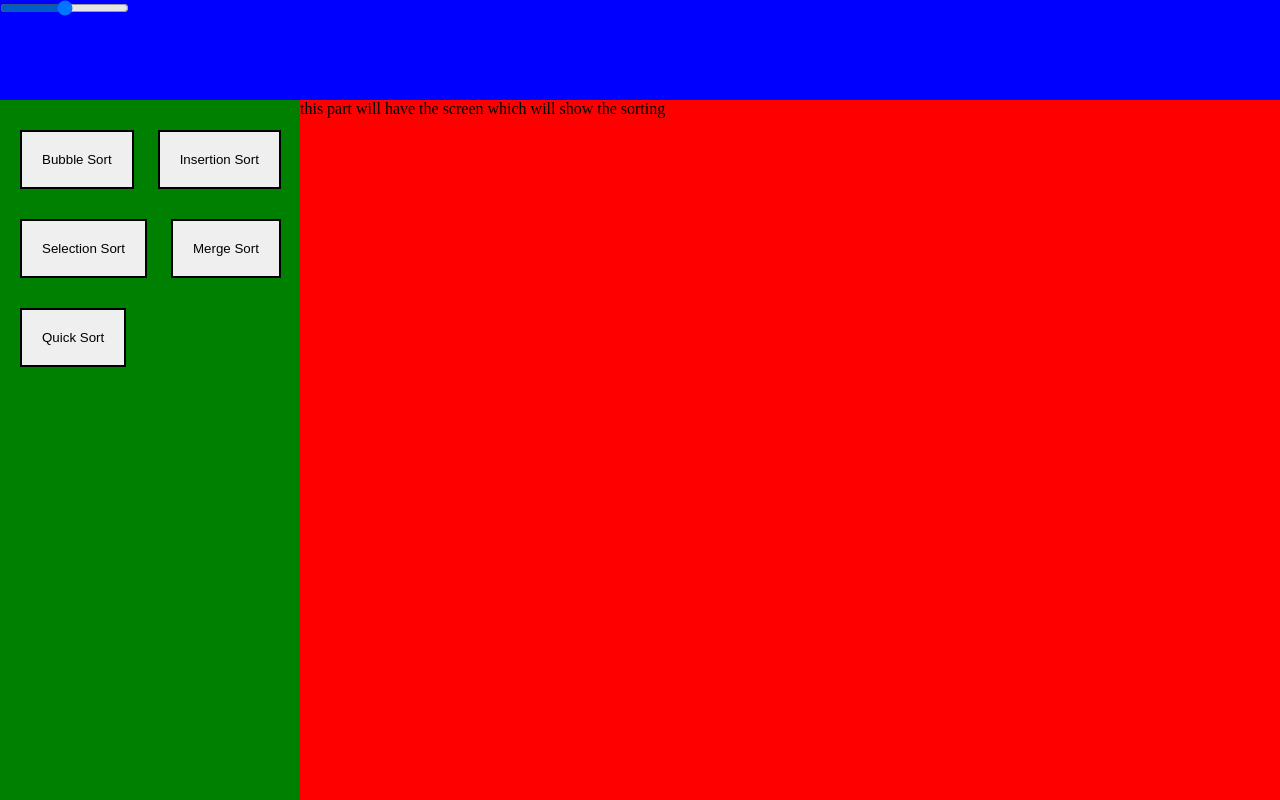
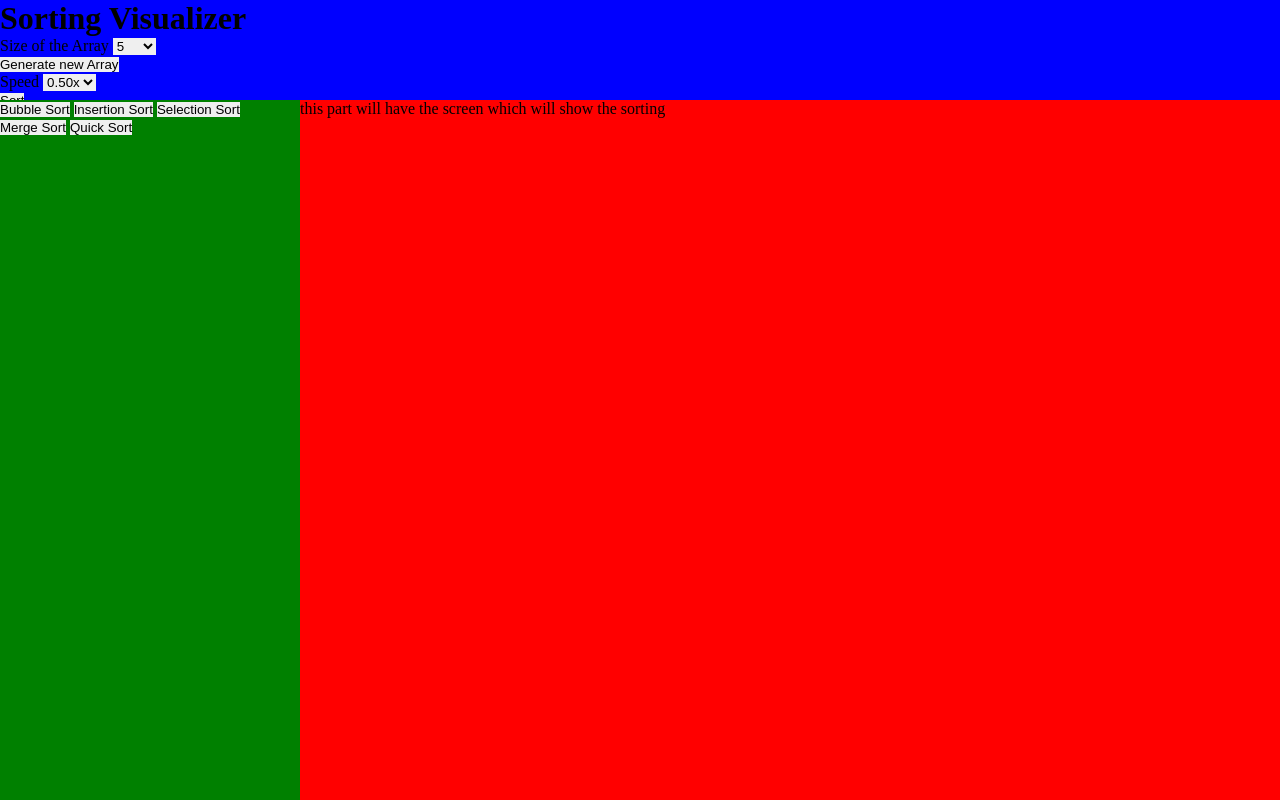
Before and after one commit to Adityacodin/Sorting-Visualizer, a Flask app: page / in a window 1280 px wide. Run offline with Flask 3, Linux system fonts and the light colour scheme.

Commit message:
create dashboard buttons

```diff
--- a/templates/index.html
+++ b/templates/index.html
@@ -8,20 +8,40 @@
 </head>
 <body>
     <div id = 'sort_dashboard'>
-        <div class="range-slider">
-            <input class="range-slider__range" type="range" value="50" min="0" max="100">
-            <span class="range-slider__value"></span>
-            <!-- this part will have a generate new array button, a dropdown to select speed,and a sort button -->
-          </div>
+        <h1 id = 'logo'>Sorting Visualizer </h1>
+        <div id = 'size-block' class = 'dashboard-block>
+            <label for = 'size' name = 'size' id = 'size-label'> Size of the Array</label>
+            <select name='size' id = 'size-box'>
+                <option value = 5>5</option>
+                <option value = 10>10</option>
+                <option value = 15>15</option>
+                <option value = 25>25</option>
+                <option value = 30>30</option>
+                <option value = 50>50</option>
+                <option value = 100>100</option>
+            </select>
+        </div>
+        <button id = 'gen-arr' class = 'dashboard-block'>Generate new Array</button>
+        <div id = 'speed-block' class = 'dashboard-block'>
+        <label for = 'speed' id = 'speed-label' >Speed </label>
+        <select name = 'speed' id = 'speed-box'>
+            <option value = 0.50>0.50x</option>
+            <option value = 0.75>0.75x</option>
+            <option value = 1.00>1.00x</option>
+            <option value = 2.00>2.00x</option>
+            <option value = 4.00>4.00x</option>
+        </select>
+        </div>
+        <button id = 'sort' class='dashboard-block'>Sort</button>
     </div>
     <div class = 'container'>
         <div id = 'sort_options'>
             <!-- this part will have a button each for bubble sort,insertion sort,selection sort,quick sort,merge sort   -->
-            <button id  = 'sort-button'>Bubble Sort</button id  = 'sort-button'>
-            <button id  = 'sort-button'>Insertion Sort</button>
-            <button id  = 'sort-button'>Selection Sort</button>
-            <button id  = 'sort-button'>Merge Sort</button>
-            <button id  = 'sort-button'>Quick Sort</button>
+            <button class  = 'sort-button'>Bubble Sort</button id  = 'sort-button'>
+            <button class  = 'sort-button'>Insertion Sort</button>
+            <button class  = 'sort-button'>Selection Sort</button>
+            <button class  = 'sort-button'>Merge Sort</button>
+            <button class  = 'sort-button'>Quick Sort</button>
             <div id  = 'sort-doc'>
 
             </div>
```
